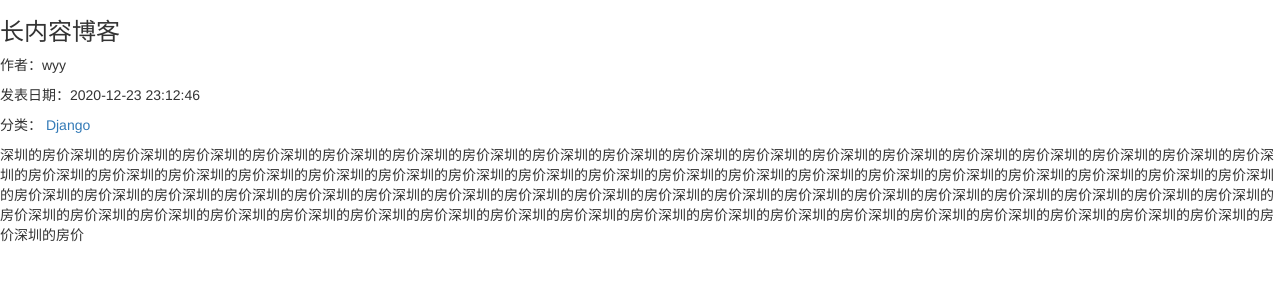
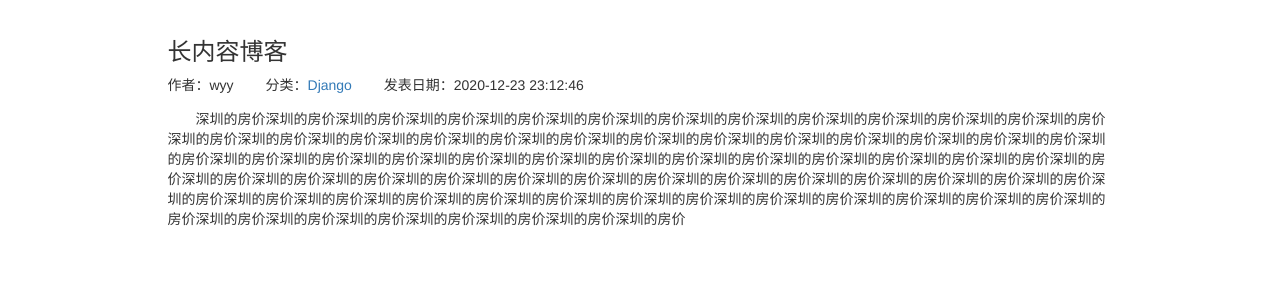
Before and after one commit to Little-Wan/Django_blog, a Django app: page /blog/3 in a window 1280 px wide. Shown: the part 51-351 px from the top of the page. Run offline with Django 3.2, Linux system fonts and the light colour scheme; data comes from the database, SQL or seed files in the repository; both versions use the stored data as it was after the commit; some libraries are stand-ins or nearby versions.

Commit message:
Bootstrap响应式布局（2）

```diff
--- a/mysite/blog/static/blog/blog.css
+++ b/mysite/blog/static/blog/blog.css
@@ -1,3 +1,5 @@
+/*命名空间限制：css等静态文件需要放到当前APP static文件夹下的同名文件夹中，templates文件也类似。*/
+
 ul.blog-types {
     list-style-type: none;
 }
@@ -13,3 +15,21 @@ div.blog h3 {
 div.blog p.blog-info {
     margin-bottom: 0;
 }
+
+ul.blog-info-description {
+    /*不需要显示项前面的标志点*/
+    list-style-type: none;
+    /*下边距*/
+    margin-bottom: 1em;
+}
+
+ul.blog-info-description li {
+    display: inline-block;
+    /*字间距*/
+    margin-right: 2em;
+}
+
+div.blog-content {
+    /*首行缩进2字符*/
+    text-indent: 2em;
+}
--- a/mysite/blog/templates/blog/blog_detail.html
+++ b/mysite/blog/templates/blog/blog_detail.html
@@ -2,19 +2,29 @@
 <!--extend: 引用公共页面-->
 
 <!--页面标题-->
-{% block title %}
-    {{ blog.title }}
-{% endblock %}
+{% block title %}{{ blog.title }}{% endblock %}
 
 {% block nav_blog_active %}active{% endblock %}
 
+{% load staticfiles %}
+{% block header_extends %}
+    <link rel="stylesheet" href="{% static 'blog/blog.css' %}">
+{% endblock %}
+
 <!--页面内容-->
 {% block content %}
-    <h3>{{ blog.title }}</h3>
-    <p>作者：{{ blog.author }}</p>
-    <p>发表日期：{{ blog.created_time|date:"Y-m-d H:n:s" }}</p>
-    <p>分类：
-        <a href="{% url 'blogs_with_type' blog.blog_type.pk %}">{{ blog.blog_type }}</a>
-    </p>
-    <p>{{ blog.content }}</p>
+{#    页面居中#}
+    <div class="container">
+        <div class="row">
+            <div class="col-xs-10 col-xs-offset-1">
+                <h3>{{ blog.title }}</h3>
+                <ul class="blog-info-description">
+                    <li>作者：{{ blog.author }}</li>
+                    <li>分类：<a href="{% url 'blogs_with_type' blog.blog_type.pk %}">{{ blog.blog_type }}</a></li>
+                    <li>发表日期：{{ blog.created_time|date:"Y-m-d H:n:s" }}</li>
+                </ul>
+                <div class="blog-content">{{ blog.content }}</div>
+            </div>
+        </div>
+    </div>
 {% endblock %}
--- a/mysite/blog/templates/blog/blog_list.html
+++ b/mysite/blog/templates/blog/blog_list.html
@@ -15,14 +15,14 @@
         <div class="row">
             <div class="col-xs-12 col-sm-8 col-md-9 col-lg-10">
                 <div class="panel panel-default">
-                    <div class="panel-heading">博客列表（一共有{{ blogs|length }}篇博客）</div>
+                    <div class="panel-heading">{% block blog_list_title %}博客列表（一共有{{ blogs|length }}篇博客）{% endblock %}</div>
                     <div class="panel-body">
                         {% for blog in blogs %}
                              <div class="blog">
                                  <h3><a href="{% url 'blog_detail' blog.pk %}">{{ blog.title }}</a></h3>
                                  <p class="blog-info">
-                                     分类：<a href="{% url 'blogs_with_type' blog.blog_type.pk %}">{{ blog.blog_type }}</a>
-                                     发表日期：{{ blog.created_time|date:"Y-m-d H:n:s" }}
+                                     <span class="glyphicon glyphicon-tag"></span><a href="{% url 'blogs_with_type' blog.blog_type.pk %}">{{ blog.blog_type }}</a>
+                                     <span class="glyphicon glyphicon-time" aria-hidden="true"></span>{{ blog.created_time|date:"Y-m-d" }}
                                  </p>
                                  <p>{{ blog.content|truncatechars:50 }}</p>
                         {#        |:表示过滤器，truncatechars:30取前30个字符#}
--- a/mysite/blog/views.py
+++ b/mysite/blog/views.py
@@ -16,6 +16,7 @@ def blog_detail(request, blog_pk):
 def blogs_with_type(request, blog_type_pk):
     context = {}
     blog_type = get_object_or_404(BlogType,pk=blog_type_pk)
+    context['blog_type']  = blog_type
     context['blogs'] = Blog.objects.filter(blog_type=blog_type)
-    context['blog_type']  = blog_type
+    context['blog_types'] = BlogType.objects.all()
     return render_to_response('blog/blogs_with_type.html',context)
```
Also changed, not shown: mysite/blog/templates/blog/blogs_with_type.html (+5 -16 lines), mysite/db.sqlite3.
